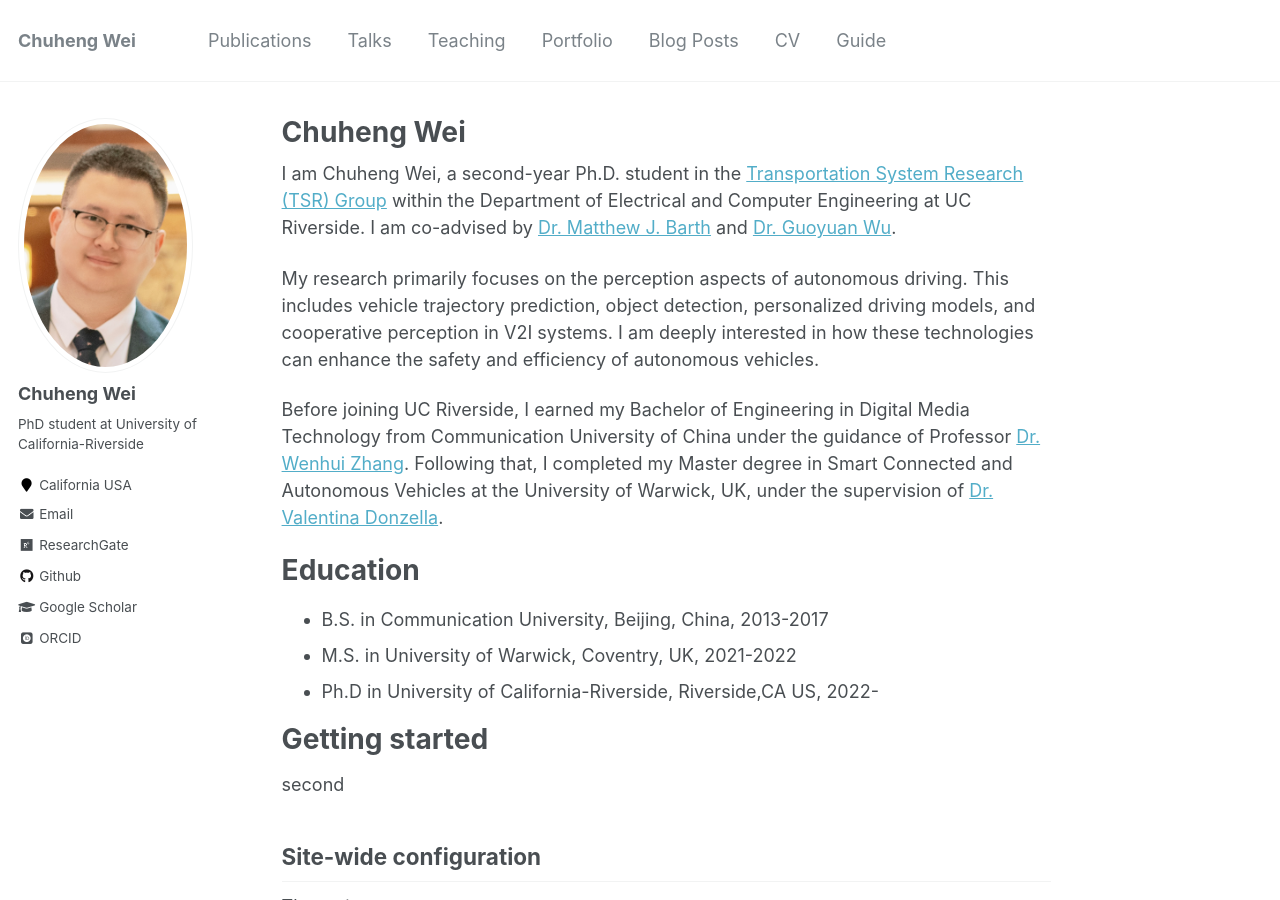
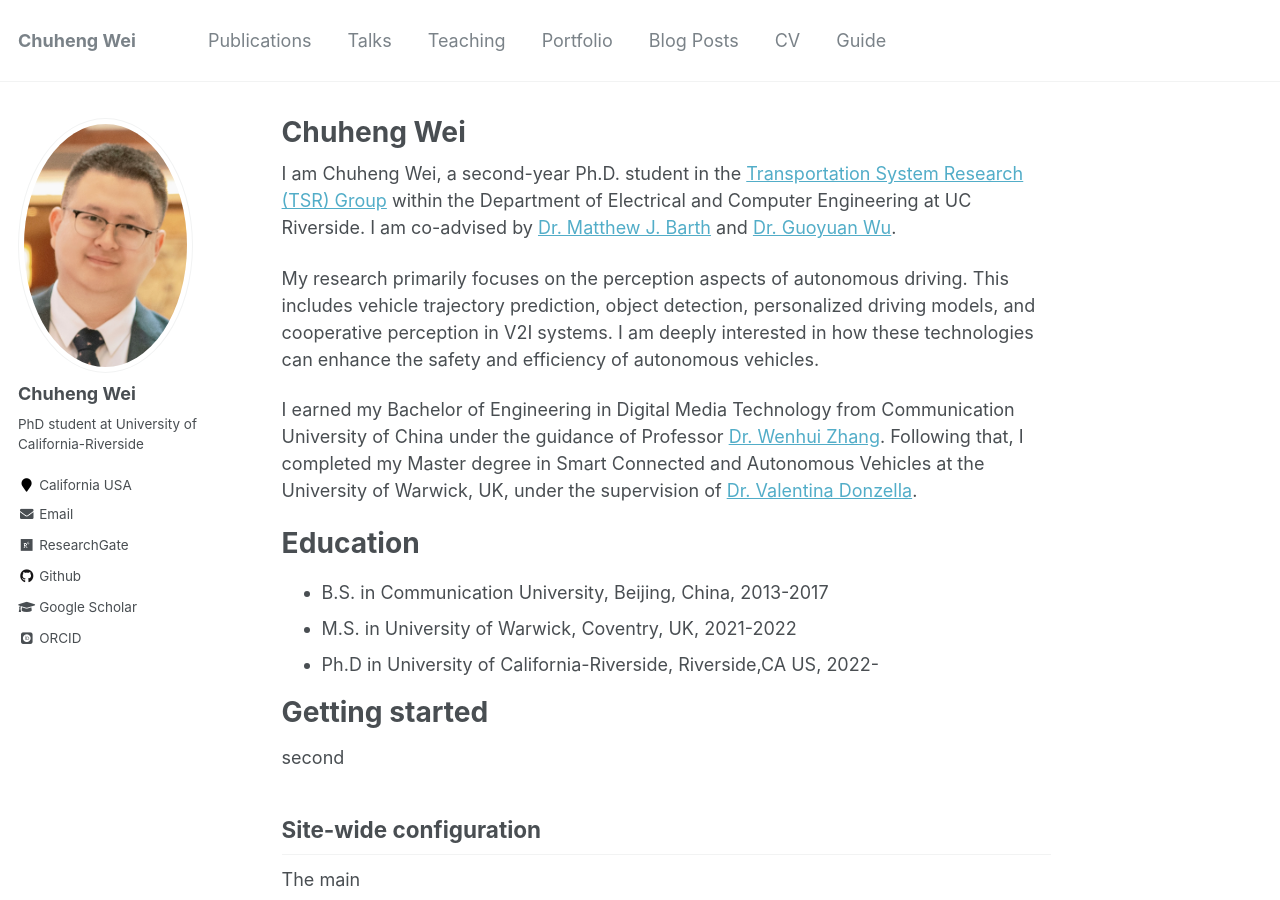
Before and after one commit to ChuhengWei/ChuhengWei.github.io, a Jekyll site: the page built from _pages/about.md, in a window 1280 px wide and 900 px high. Built offline with Jekyll 4.4.1, drawn with Linux system fonts in a browser that asks for light colours; some web fonts are replaced.

Commit message:
Update about.md

```diff
--- a/_pages/about.md
+++ b/_pages/about.md
@@ -12,7 +12,7 @@ I am Chuheng Wei, a second-year Ph.D. student in the [Transportation System Rese
 
 My research primarily focuses on the perception aspects of autonomous driving. This includes vehicle trajectory prediction, object detection, personalized driving models, and cooperative perception in V2I systems. I am deeply interested in how these technologies can enhance the safety and efficiency of autonomous vehicles.
 
-Before joining UC Riverside, I earned my Bachelor of Engineering in Digital Media Technology from Communication University of China under the guidance of Professor [Dr. Wenhui Zhang](https://ices.cuc.edu.cn/2019/1014/c5332a142078/pagem.htm). Following that, I completed my Master degree in Smart Connected and Autonomous Vehicles at the University of Warwick, UK, under the supervision of [Dr. Valentina Donzella](https://warwick.ac.uk/fac/sci/wmg/about/our-people/profile?wmgid=1224).
+I earned my Bachelor of Engineering in Digital Media Technology from Communication University of China under the guidance of Professor [Dr. Wenhui Zhang](https://ices.cuc.edu.cn/2019/1014/c5332a142078/pagem.htm). Following that, I completed my Master degree in Smart Connected and Autonomous Vehicles at the University of Warwick, UK, under the supervision of [Dr. Valentina Donzella](https://warwick.ac.uk/fac/sci/wmg/about/our-people/profile?wmgid=1224).
 
 
 
```
